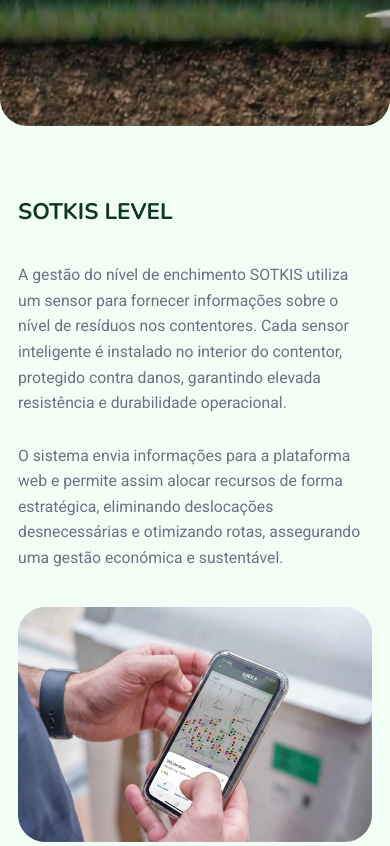
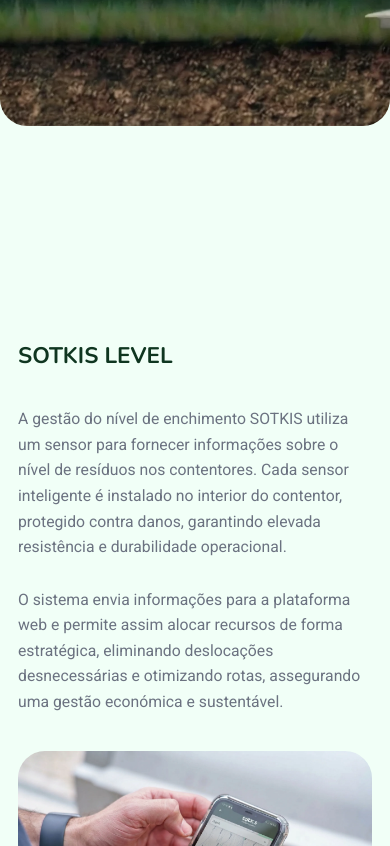
Before and after one commit to Sotkon/sotkis-website, a React (Vite) app: page /level in a window 390 px wide. Shown: the part 718-1564 px from the top of the page. Built offline with nearby package versions, Linux system fonts and the light colour scheme.

Commit message:
feat: add styles for Level and MobileApp pages

```diff
--- a/src/pages/Level.css
+++ b/src/pages/Level.css
@@ -67,7 +67,7 @@
 .level__hero-title {
   font-family: 'Roboto', sans-serif;
   font-weight: 100;
-  font-size: calc((((var(--font-size-xl) - 2px) * 2) - 3px) * 0.8);
+  font-size: clamp(1.5rem, 1.3vw + 0.8rem, 1.75rem);
   line-height: 1.1;
   color: #ffffff;
   margin: 0;
@@ -600,8 +600,8 @@
   }
 
   .level__intro {
-    padding: var(--spacing-4xl) 0 var(--spacing-3xl) !important;
-    margin-top: 0 !important;
+    padding: var(--spacing-4xl) 0 var(--spacing-3xl);
+    margin-top: 0;
   }
 
   .level__intro .container {
@@ -637,8 +637,8 @@
   }
 
   .level__sensor-section {
-    padding-top: var(--spacing-2xl);
-    padding-bottom: var(--spacing-2xl);
+    padding-top: var(--spacing-xl);
+    padding-bottom: var(--spacing-xl);
   }
 
   .level__sensor-layout {
@@ -648,6 +648,7 @@
 
   .level__sensor-image-wrapper {
     order: -1;
+    transform: none;
   }
 
   .level__sensor-image {
@@ -700,15 +701,6 @@
 
   .level__stage-slide {
     gap: var(--spacing-md);
-  }
-
-  .level__intro {
-    padding: var(--spacing-3xl) 0 var(--spacing-2xl) !important;
-  }
-
-  .level__sensor-section {
-    padding-top: var(--spacing-xl);
-    padding-bottom: var(--spacing-xl);
   }
 
   .level__stages-section .container {
@@ -782,8 +774,8 @@
   }
 
   .level__intro {
-    padding: var(--spacing-3xl) 0 var(--spacing-2xl) !important;
-    margin-top: 0 !important;
+    padding: var(--spacing-3xl) 0 var(--spacing-2xl);
+    margin-top: 0;
   }
 
   .level__intro-content h2 {
--- a/src/pages/MobileApp.css
+++ b/src/pages/MobileApp.css
@@ -24,11 +24,52 @@
 }
 
 @media (max-width: 768px) {
+  .mobile-app {
+    padding-top: 80px;
+  }
+
+  .mobile-app__hero {
+    padding: 60px var(--container-padding);
+  }
+
   .mobile-app__title {
     font-size: 2rem;
   }
 
   .mobile-app__subtitle {
     font-size: 1rem;
+    max-width: 100%;
   }
 }
+
+@media (max-width: 480px) {
+  .mobile-app {
+    padding-top: 70px;
+  }
+
+  .mobile-app__hero {
+    padding: 48px var(--container-padding);
+  }
+
+  .mobile-app__title {
+    font-size: 1.75rem;
+  }
+
+  .mobile-app__subtitle {
+    font-size: 0.9375rem;
+  }
+}
+
+@media (max-width: 375px) {
+  .mobile-app__hero {
+    padding: 40px var(--container-padding);
+  }
+
+  .mobile-app__title {
+    font-size: 1.5rem;
+  }
+
+  .mobile-app__subtitle {
+    font-size: var(--font-size-sm);
+  }
+}
```
